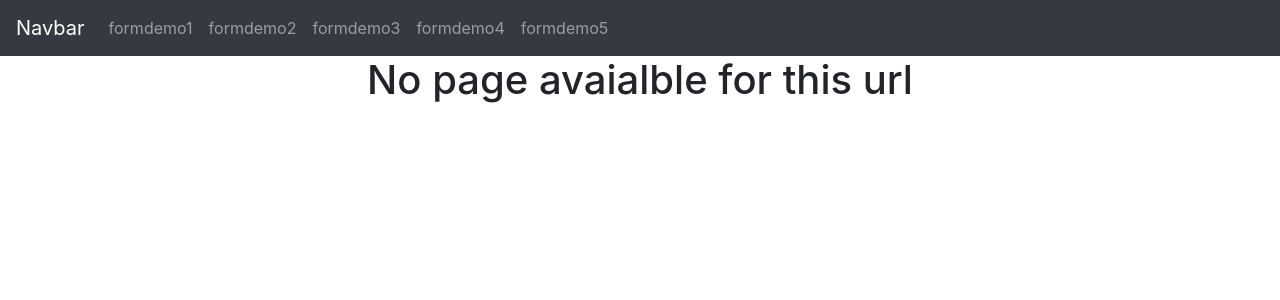
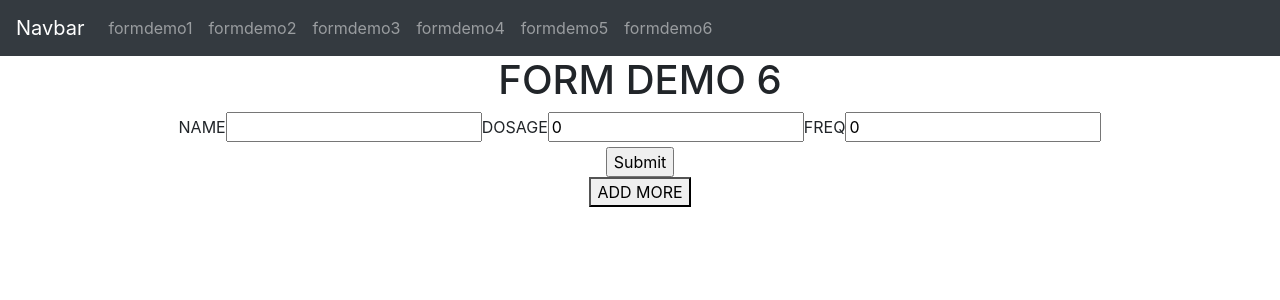
Before and after one commit to samirvithlani/gnr_mern_2026_react, a React (Vite) app: page /formdemo6 in a window 1280 px wide. Shown: the top 300 px of the page. Built offline with nearby package versions, Linux system fonts and the light colour scheme.

Commit message:
multy dynamic form

```diff
--- a/src/App.jsx
+++ b/src/App.jsx
@@ -31,6 +31,7 @@ import { FormDemo2 } from "./components/form/FormDemo2";
 import { FormDemo3 } from "./components/form/FormDemo3";
 import { FormDemo4 } from "./components/form/FormDemo4";
 import { FormDemo5 } from "./components/form/FormDemo5";
+import { FormDemo6 } from "./components/form/FormDemo6";
 //import "./App.css";
 
 
@@ -63,6 +64,7 @@ function App() {
               <Route path="/formdemo3" element ={<FormDemo3/>}></Route>
               <Route path="/formdemo4" element ={<FormDemo4/>}></Route>
               <Route path="/formdemo5" element ={<FormDemo5/>}></Route>
+              <Route path="/formdemo6" element ={<FormDemo6/>}></Route>
 
 
           </Routes>
--- a/src/components/Navbar.jsx
+++ b/src/components/Navbar.jsx
@@ -113,6 +113,11 @@ export const Navbar = () => {
                 formdemo5
               </Link>
             </li>
+            <li class="nav-item">
+              <Link class="nav-link" to="/formdemo6">
+                formdemo6
+              </Link>
+            </li>
 
 
 
--- a/src/components/form/FormDemo4.jsx
+++ b/src/components/form/FormDemo4.jsx
@@ -3,7 +3,7 @@ import { useForm } from 'react-hook-form'
 
 export const FormDemo4 = () => {
 
-  const{register,handleSubmit,formState:{errors},watch}=useForm({mode:"onChange"})
+  const{register,handleSubmit,formState:{errors},watch}=useForm({mode:"onChange",defaultValues:{password:"test"}})
   const password = watch("password")
 
   const submitHandler = (data)=>{
--- /dev/null
+++ b/src/components/form/FormDemo6.jsx
@@ -0,0 +1,46 @@
+import React from 'react'
+import { useFieldArray, useForm } from 'react-hook-form'
+
+export const FormDemo6 = () => {
+    const{register,handleSubmit,control}= useForm({defaultValues:{"medicine":[{name:"",dosage:0,freq:0}]}})
+
+    const {fields,append,remove} = useFieldArray({name:"medicine",control})
+    //fileds:array --> {defaultValues:{"medicine":[{name:"",dosage:0,freq:0}]}}
+    //fileds:array [{name:"",dosage:0,freq:0}]
+    const submitHandler =(data)=>{
+        console.log(data)
+    }
+
+  return (
+    <div style={{textAlign:"center"}}>
+            <h1>FORM DEMO 6</h1>
+            <form onSubmit={handleSubmit(submitHandler)}>
+
+                    {
+                        fields.map((elm,index)=>{
+                            return <div>
+
+                                    <label>NAME</label>
+                                    <input type='text' {...register(`medicine.${index}.name`)}></input>
+
+
+                                    <label>DOSAGE</label>
+                                    <input type='text' {...register(`medicine.${index}.dosage`)}></input>
+
+
+                                    <label>FREQ</label>
+                                    <input type='text' {...register(`medicine.${index}.freq`)}></input>
+
+                            </div>
+                        })
+                    }
+                <div>
+                    <input type='submit'></input>
+                    </div>
+            </form>
+
+            <button onClick={()=>{append([{name:"",dosage:0,freq:0}])}}>ADD MORE</button>
+
+    </div>
+  )
+}
```
